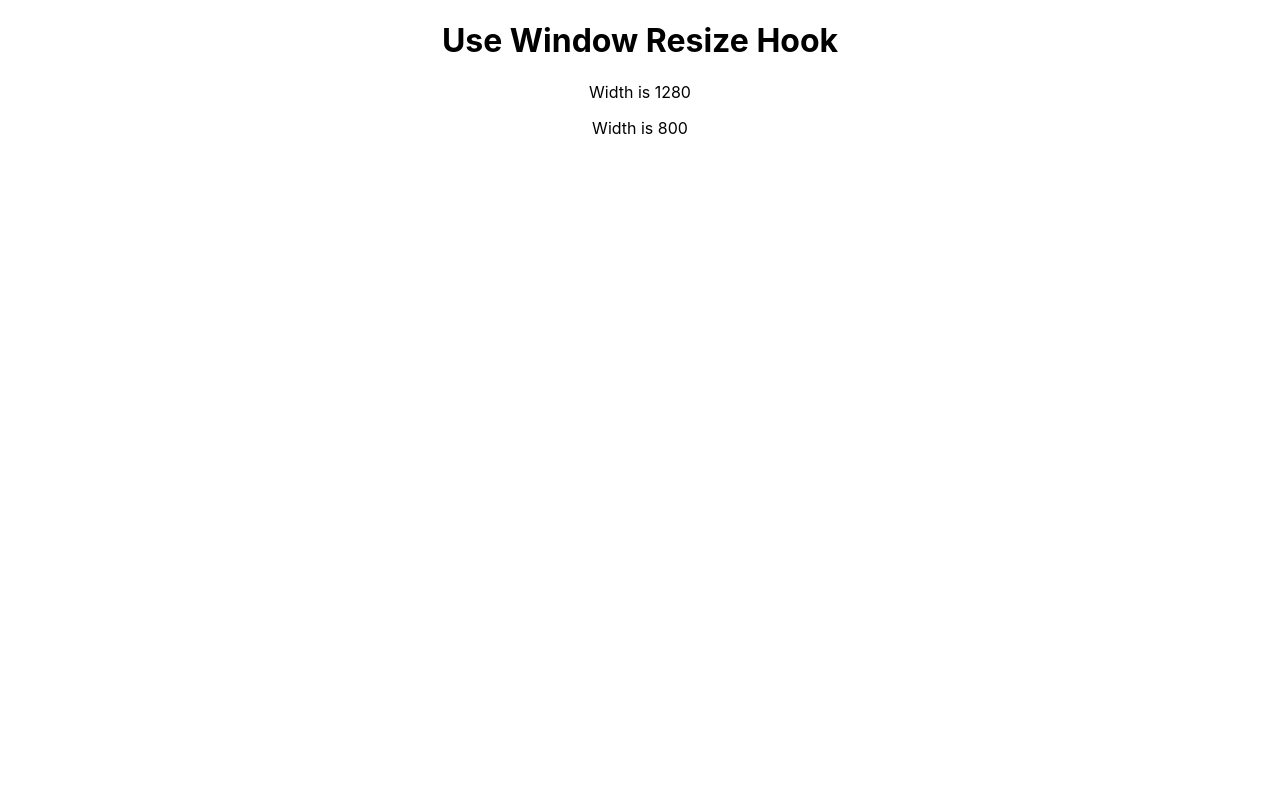
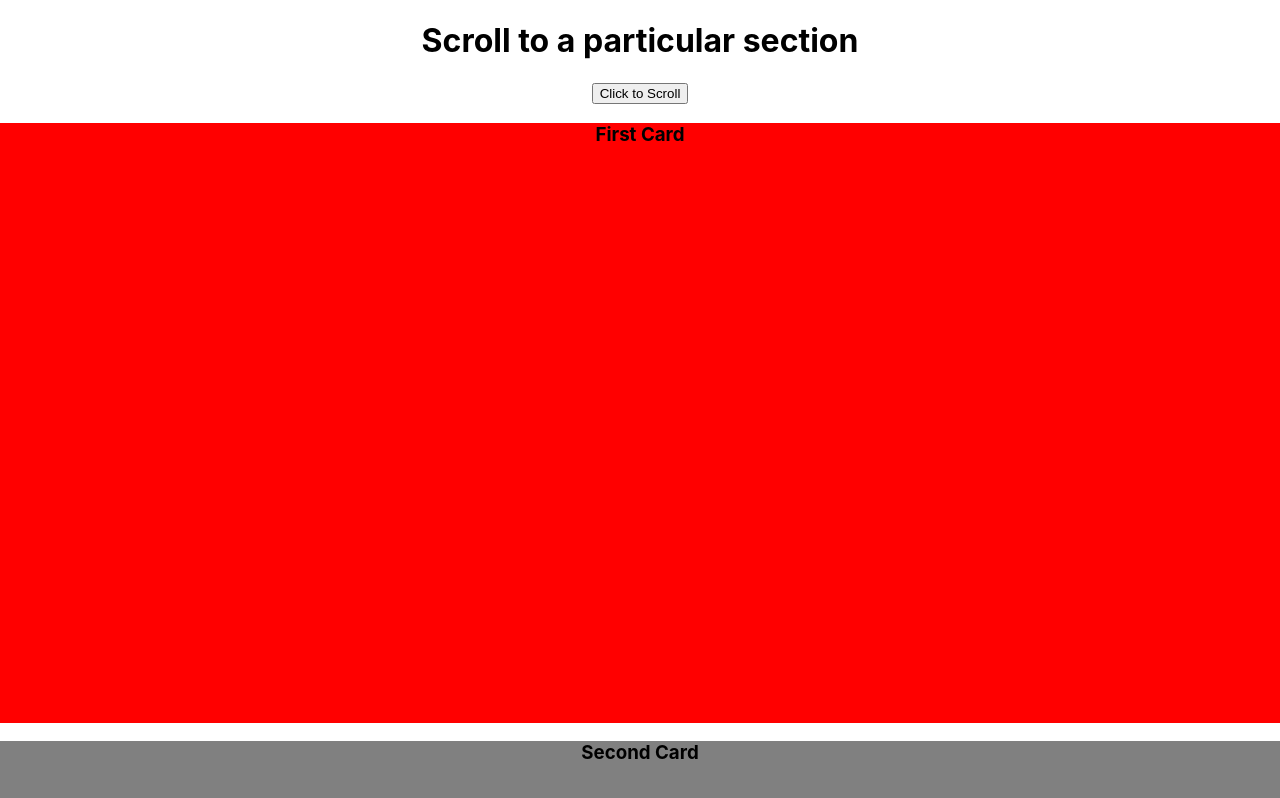
Before and after one commit to ClaytonDewey/25-reactjs-interview-projects, a React (Create React App) app: page / in a window 1280 px wide. Shown: the top 798 px of the page. Built offline with nearby package versions, Linux system fonts and the light colour scheme.

Commit message:
Complete ScrollToPosition

```diff
--- a/src/App.js
+++ b/src/App.js
@@ -16,12 +16,13 @@
 // import FeatureFlags from './components/feature-flag';
 // import FeatureFlagsGlobalState from './components/feature-flag/context';
 // import UseOnclickOutsideTest from './components/use-outside-click/test';
-
-import UseWindowResizeTest from './components/use-window-resize/test';
+// import UseWindowResizeTest from './components/use-window-resize/test';
+// import ScrollToTopAndBottom from './components/scroll-to-top-and-bottom';
+import ScrollToSection from './components/scroll-to-top-and-bottom/scroll-to-section';
 
 function App() {
   return (
-    <div className='container'>
+    <div className='container-fluid'>
       {/* Accordion component */}
       {/* <Accordion /> */}
       {/* Random Color component */}
@@ -58,7 +59,11 @@ function App() {
       {/* UseOutsideClick - Custom Hook */}
       {/* <UseOnclickOutsideTest /> */}
       {/* UseWindowResize - Custom Hook */}
-      <UseWindowResizeTest />
+      {/* <UseWindowResizeTest /> */}
+      {/* Scroll to top and bottom */}
+      {/* <ScrollToTopAndBottom /> */}
+      {/* Scroll to Section */}
+      <ScrollToSection />
     </div>
   );
 }
--- /dev/null
+++ b/src/components/scroll-to-top-and-bottom/index.jsx
@@ -0,0 +1,45 @@
+import { useRef } from 'react';
+import useFetch from '../use-fetch';
+
+export default function ScrollToTopAndBottom() {
+  const { data, error, pending } = useFetch(
+    'https://dummyjson.com/products?limit=100',
+    {}
+  );
+
+  const bottomRef = useRef(null);
+
+  function handleScrollToTop() {
+    window.scrollTo({
+      top: 0,
+      left: 0,
+      behavior: 'smooth',
+    });
+  }
+
+  function handleScrollToBottom() {
+    bottomRef.current.scrollIntoView({ behavior: 'smooth' });
+  }
+
+  if (error) {
+    return <h1>Error occured ! Please try again</h1>;
+  }
+
+  if (pending) {
+    return <h1>Loading ! Please wait</h1>;
+  }
+
+  return (
+    <div>
+      <h1>Scroll to Top and Bottom Feature</h1>
+      <h3>This is the top section</h3>
+      <button onClick={handleScrollToBottom}>Scroll To Bottom</button>
+      {data && data.products && data.products.length
+        ? data.products.map((item) => <p key={item.id}>{item.title}</p>)
+        : null}
+      <button onClick={handleScrollToTop}>Scroll to Top</button>
+      <div ref={bottomRef}></div>
+      <h3>This is the bottom of the page</h3>
+    </div>
+  );
+}
--- /dev/null
+++ b/src/components/scroll-to-top-and-bottom/scroll-to-section.jsx
@@ -0,0 +1,69 @@
+import { useRef } from 'react';
+
+export default function ScrollToSection() {
+  const ref = useRef();
+
+  const data = [
+    {
+      label: 'First Card',
+      style: {
+        width: '100%',
+        height: '600px',
+        background: 'red',
+      },
+    },
+    {
+      label: 'Second Card',
+      style: {
+        width: '100%',
+        height: '600px',
+        background: 'grey',
+      },
+    },
+    {
+      label: 'Third Card',
+      style: {
+        width: '100%',
+        height: '600px',
+        background: 'blue',
+      },
+    },
+    {
+      label: 'Fourth Card',
+      style: {
+        width: '100%',
+        height: '600px',
+        background: 'green',
+      },
+    },
+    {
+      label: 'Fifth Card',
+      style: {
+        width: '100%',
+        height: '600px',
+        background: 'orange',
+      },
+    },
+  ];
+
+  function handleScrollToSection() {
+    let pos = ref.current.getBoundingClientRect().top;
+
+    window.scrollTo({
+      top: pos,
+      behavior: 'smooth',
+    });
+  }
+
+  return (
+    <div>
+      <h1>Scroll to a particular section</h1>
+      <button onClick={handleScrollToSection}>Click to Scroll</button>
+      {data.map((dataItem, index) => (
+        <div ref={index === 2 ? ref : null} key={index} style={dataItem.style}>
+          <h3>{dataItem.label}</h3>
+        </div>
+      ))}
+    </div>
+  );
+}
--- a/src/index.css
+++ b/src/index.css
@@ -18,3 +18,9 @@ code {
   margin: 20px auto;
   text-align: center;
 }
+
+.container-fluid {
+  width: 100%;
+  margin: 20px auto;
+  text-align: center;
+}
```
